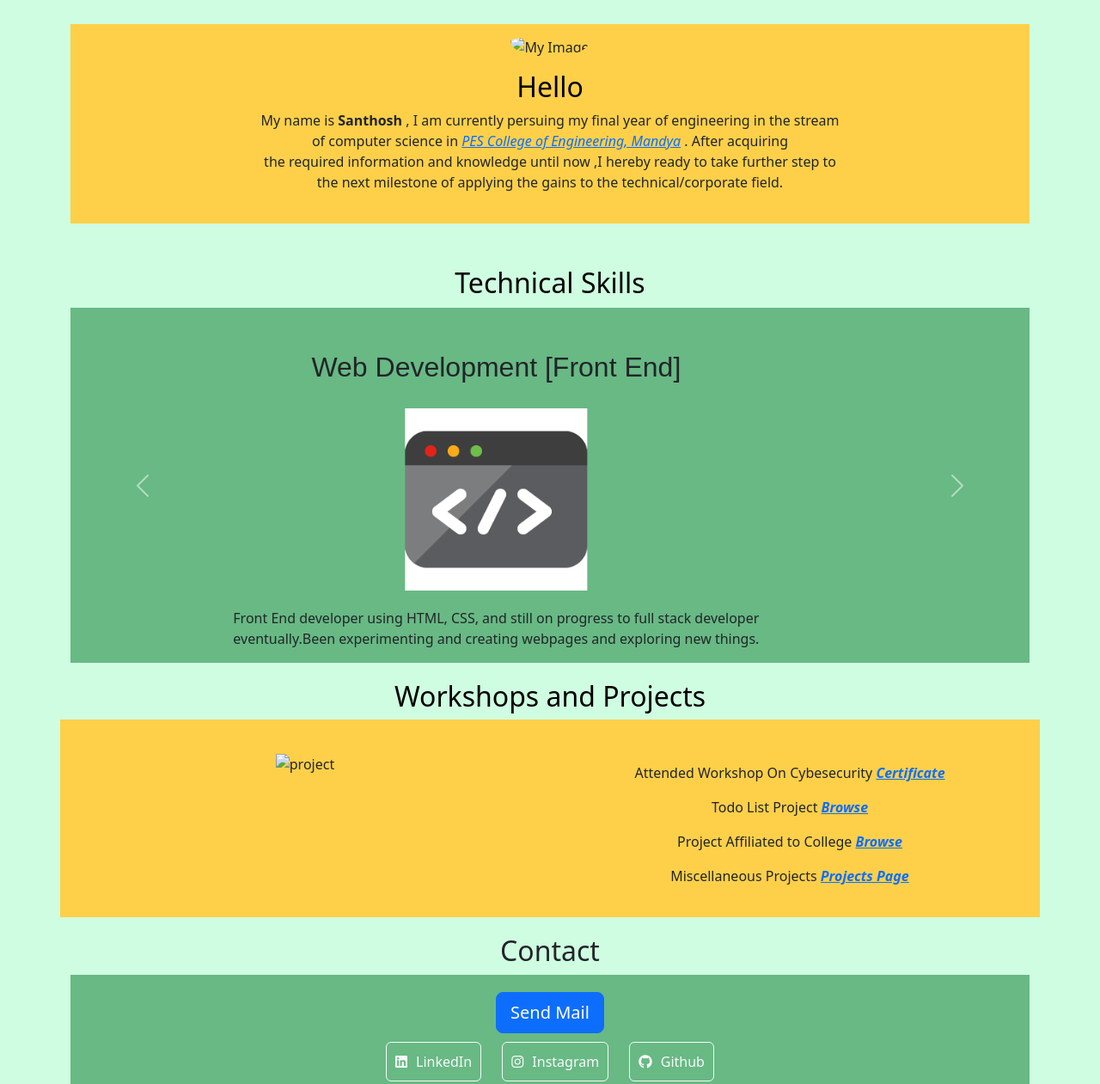
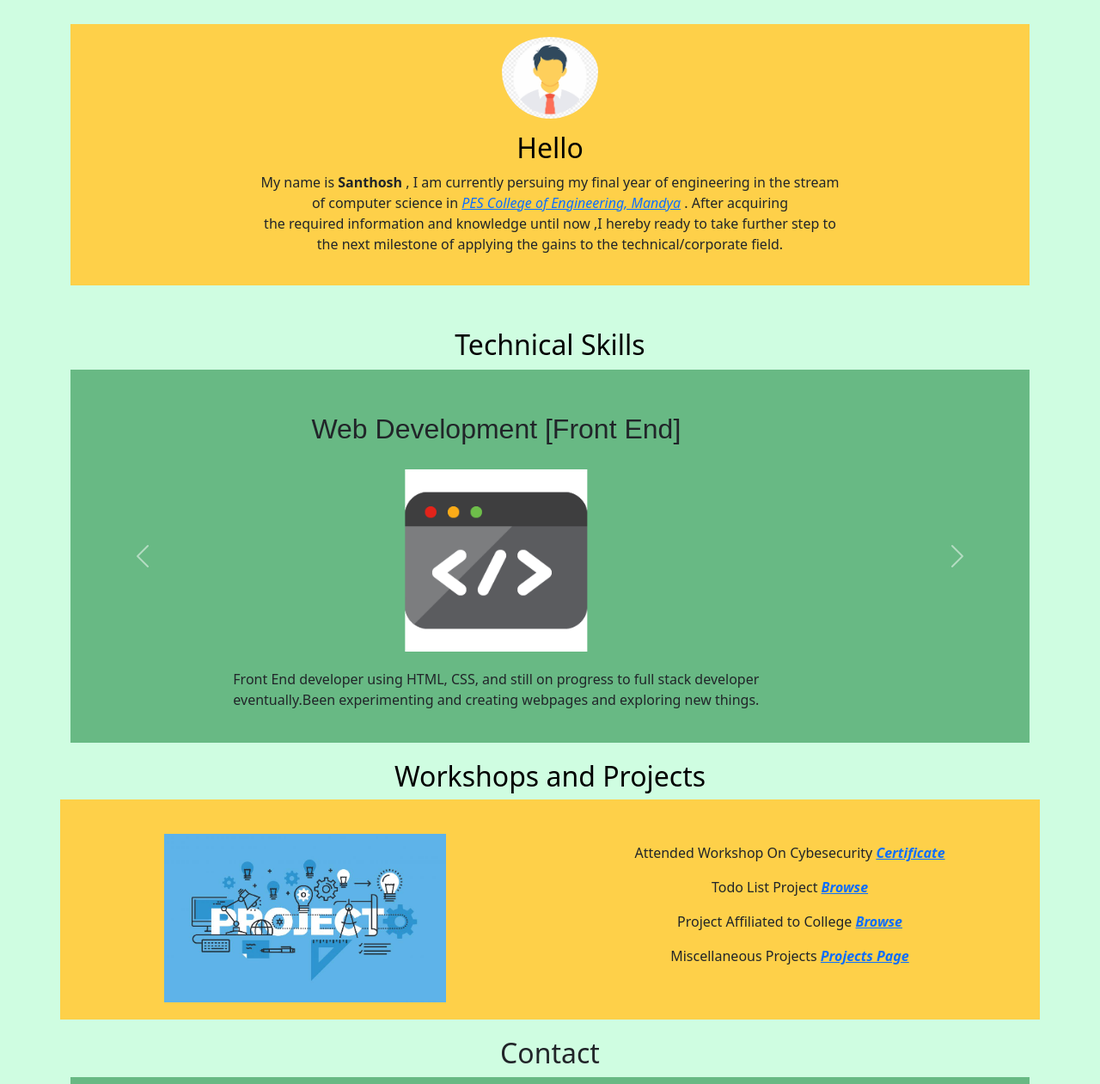
Before and after one commit to oden20/Santhosh-PORTFOLIO, a plain HTML site: page index.html in a window 1280 px wide. Shown: the part 410-1671 px from the top of the page at 86% size. Drawn offline with nearby package versions, Linux system fonts and the light colour scheme.

Commit message:
Update index.html

```diff
--- a/index.html
+++ b/index.html
@@ -65,7 +65,7 @@
     <section id="prof">
         <div class="box2">
 
-            <img class="pic2" src="image/mypic.JPG" alt="My Image" width="10%">
+            <img class="pic2" src="mypic.JPG" alt="My Image" width="10%">
             <div class="profile">
             <h2 class="hel">Hello</h2>
             <p class="intro">
@@ -98,7 +98,7 @@
 
 
                 <h2 class="hed">Programming Languages </h2>
-                <img class="gifi2" width="25%" src="image/gif3.gif" alt="code">
+                <img class="gifi2" width="25%" src="gif3.gif" alt="code">
 
                 <p class="ben">Started learning programming languages since 11 class, and been participating in hackerrank problems and gfg etc.Good with Languages like C,Python,Java[basics],R programming[beginner]. </p>
 
@@ -126,7 +126,7 @@
 
 
     <div class="col col-lg-6 ">
-    <img class="proj" src="image/project.jpg"  alt="project">
+    <img class="proj" src="project.jpg"  alt="project">
 </div>
     <div class=" col col-lg-6 content  ">
     <p class="cu">Attended Workshop On Cybesecurity  <strong class="an"><em><a href="">Certificate</a></em></strong></p>
```
